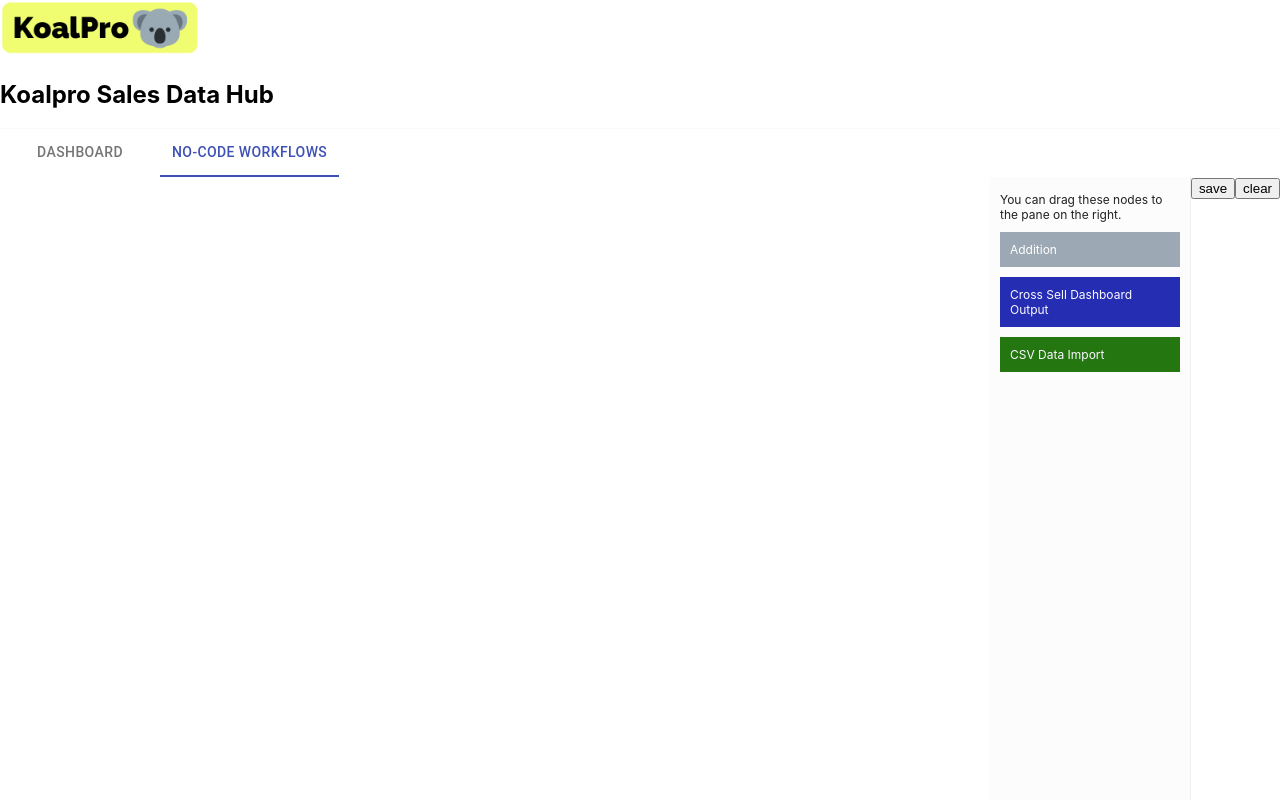
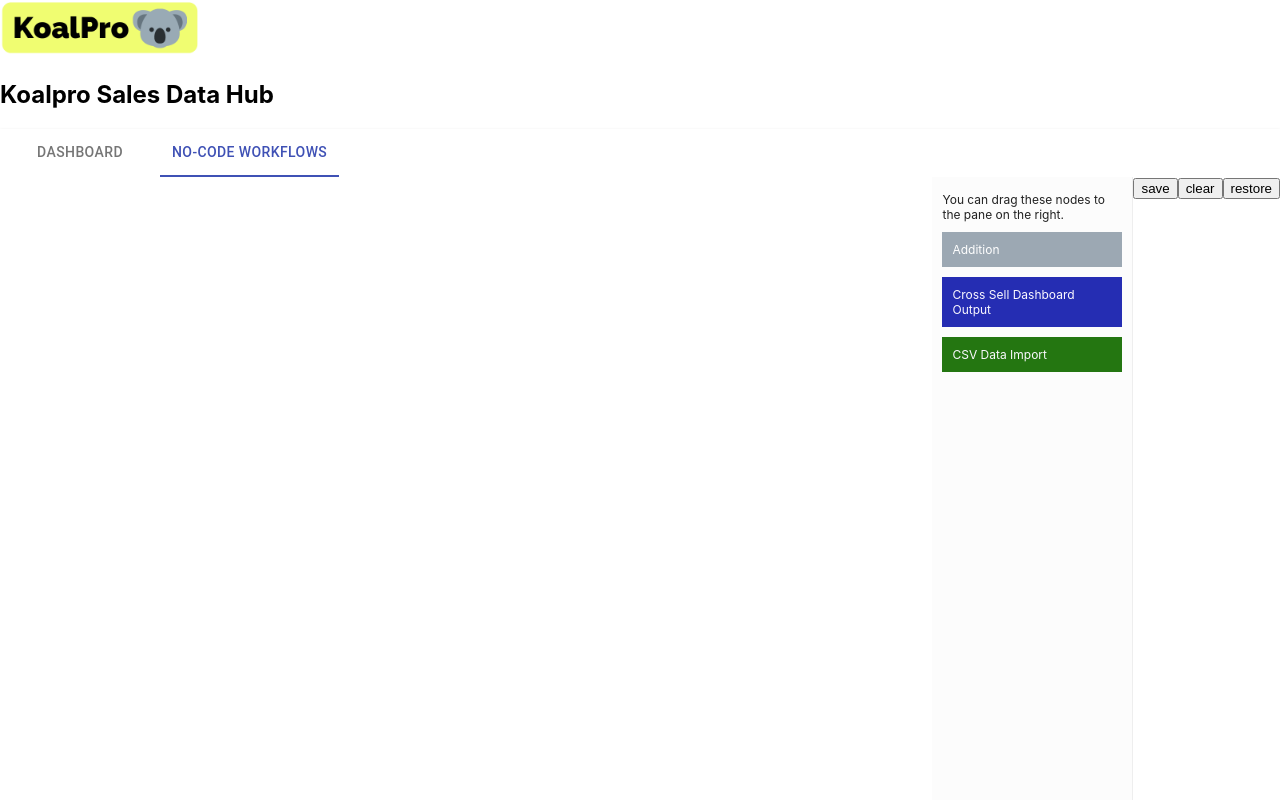
Before and after one commit to gmaruzhenko/koalpro, a React (Create React App) app in the folder frontend/: page / in a window 1280 px wide. Both pictures are taken after a click on the tab "NO-CODE WORKFLOWS". Shown: the top 800 px of the page. Built offline with nearby package versions, Linux system fonts and the light colour scheme; no server answers.

Commit message:
added restore with janky way

```diff
--- a/frontend/src/components/DnDFlow.js
+++ b/frontend/src/components/DnDFlow.js
@@ -60,6 +60,8 @@ const DnDFlow = () => {
     const reactFlowWrapper = useRef(null);
     const [reactFlowInstance, setReactFlowInstance] = useState(null);
     const [elements, setElements] = useState([]);
+    const [restoreFlag, setRestoreFlag] = useState(false);
+
     useEffect(() => {
             axios.get('http://127.0.0.1:5000/config')
                 .then(function (response) {
@@ -67,7 +69,7 @@ const DnDFlow = () => {
                    setElements(response.data);
                 });
         },
-        []
+        [restoreFlag]
     );
 
     const onConnect = (params) => setElements((els) => addEdge(params, els));
@@ -84,7 +86,10 @@ const DnDFlow = () => {
     const onClear = () => {
         setElements([]);
     };
-
+    const onRestore = () => {
+        setElements([]); //TODO this a janky way of making it work but smoother way of matching positions should be possible
+        setRestoreFlag(!restoreFlag)
+    };
 
 
 
@@ -140,6 +145,8 @@ const DnDFlow = () => {
                     <div className="save__controls">
                         <button onClick={onSave}>save</button>
                         <button onClick={onClear}>clear</button>
+                        <button onClick={onRestore}>restore</button>
+
                     </div>
                 </ReactFlowProvider>
                 {/*<button className="primary" onClick={() => console.log(flow_elements_to_config(elements))}>Click to console log nodes JSON object and send to FLASK</button>*/}
```
